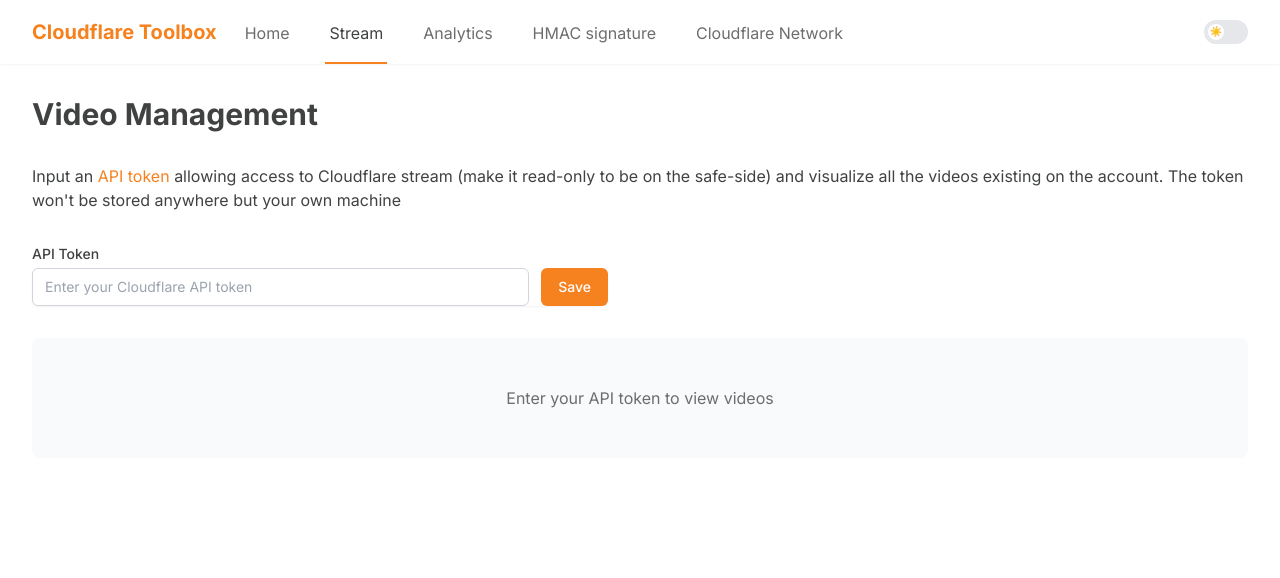
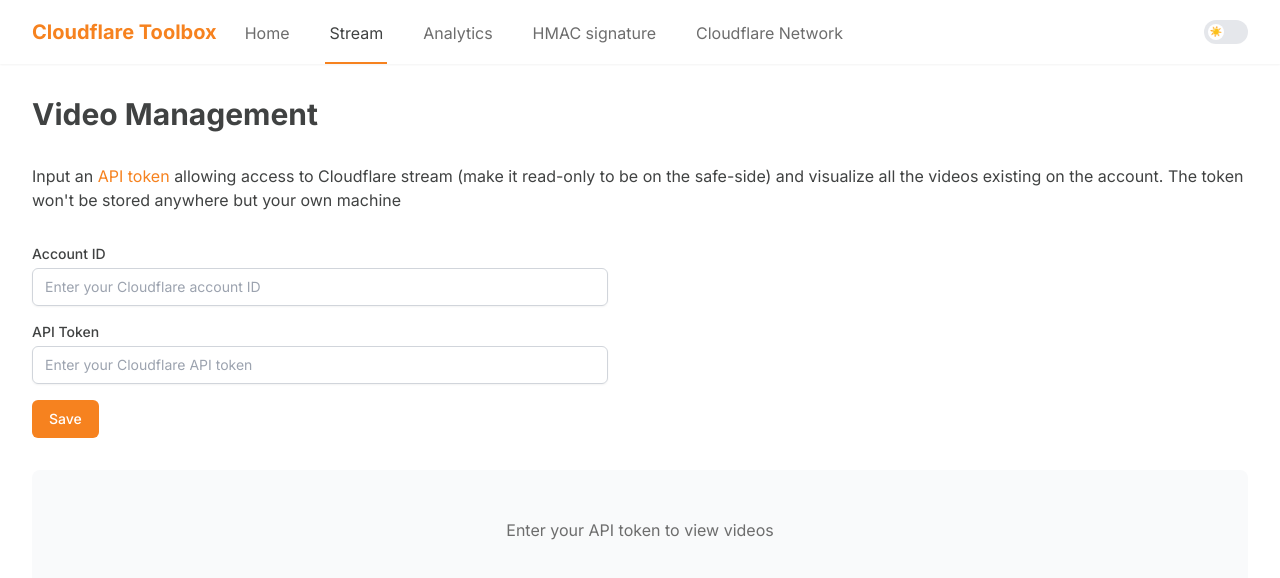
Before and after one commit to nouvellonsteph/cloudflare-toolbox, a Next.js app: page /videos in a window 1280 px wide. Shown: the top 578 px of the page. Built offline with nearby package versions, Linux system fonts and the light colour scheme.

Commit message:
update video mosaic with accountId (WIP)

```diff
--- a/app/page.tsx
+++ b/app/page.tsx
@@ -23,7 +23,7 @@
   {
     title: 'Cloudflare Network',
     description: 'Navigate Cloudflare network of POP',
-    href: '#',
+    href: '/network',
     icon: '🌐',
   },
 ];
--- a/app/videos/page.tsx
+++ b/app/videos/page.tsx
@@ -8,6 +8,7 @@
 export default function VideosPage() {
   const { apiToken, setApiToken } = useVideoStore();
   const [inputToken, setInputToken] = useState(apiToken);
+  //const [inputAccountId, setInputAccountId] = useState(accountId);
 
   const handleSubmit = (e: React.FormEvent) => {
     e.preventDefault();
@@ -29,7 +30,26 @@
       </p>
 
       <form onSubmit={handleSubmit} className="mb-8">
-        <div className="max-w-xl">
+        <div className="max-w-xl ">
+          <label
+            htmlFor="apiToken"
+            className="block text-sm font-medium text-cf-dark dark:text-white"
+          >
+            Account ID
+          </label>
+          <div className="mt-1 flex rounded-md shadow-sm">
+            <input
+              type="text"
+              name="accountId"
+              id="accountId"
+              value={inputToken}
+              onChange={(e) => setInputToken(e.target.value)}
+              className="text-cf-gray flex-1 min-w-0 block w-full px-3 py-2 rounded-md border border-gray-300 focus:outline-none focus:ring-cf-orange focus:border-cf-orange sm:text-sm"
+              placeholder="Enter your Cloudflare account ID"
+            />
+          </div>
+        </div>
+        <div className="max-w-xl mt-4">
           <label
             htmlFor="apiToken"
             className="block text-sm font-medium text-cf-dark dark:text-white"
@@ -46,14 +66,13 @@
               className="text-cf-gray flex-1 min-w-0 block w-full px-3 py-2 rounded-md border border-gray-300 focus:outline-none focus:ring-cf-orange focus:border-cf-orange sm:text-sm"
               placeholder="Enter your Cloudflare API token"
             />
-
-            <button
+          </div>
+          <button
               type="submit"
-              className="ml-3 inline-flex items-center px-4 py-2 border border-transparent text-sm font-medium rounded-md text-white bg-cf-orange hover:bg-cf-blue focus:outline-none focus:ring-2 focus:ring-offset-2 focus:ring-cf-orange"
+              className="mt-4 inline-flex items-center px-4 py-2 border border-transparent text-sm font-medium rounded-md text-white bg-cf-orange hover:bg-cf-blue focus:outline-none focus:ring-2 focus:ring-offset-2 focus:ring-cf-orange"
             >
               Save
             </button>
-          </div>
         </div>
       </form>
 
```
